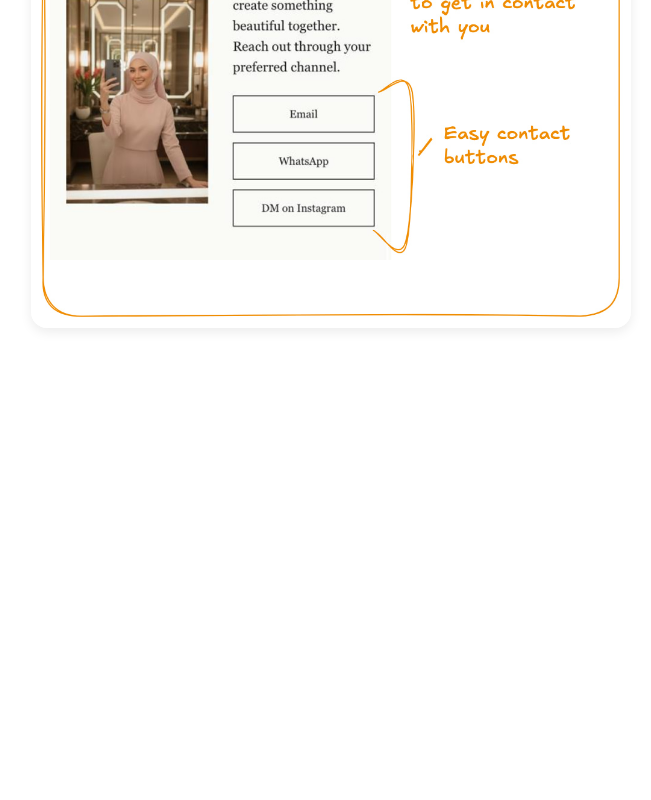
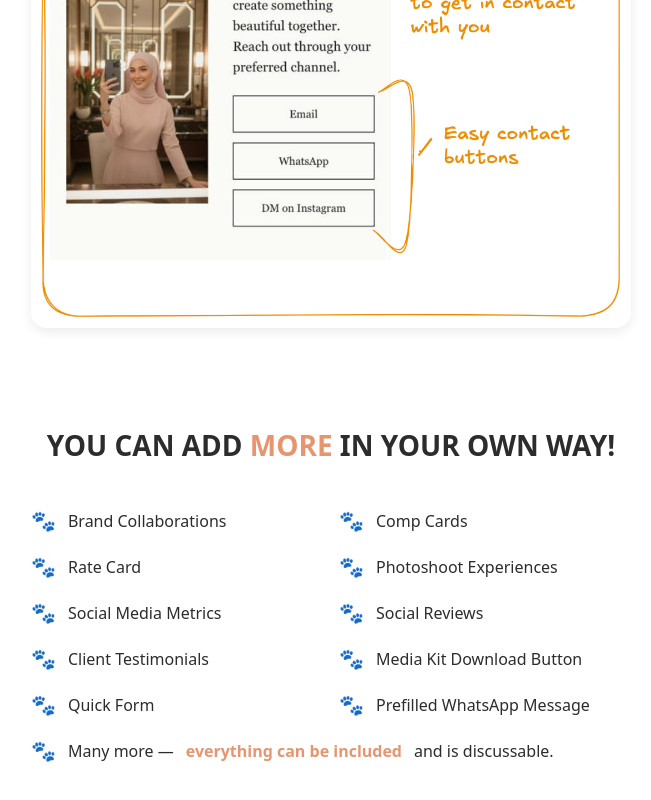
Before and after one commit to BigCalicoCatto/fatcalico, a Next.js app: page / in a window 1280 px wide. Shown: the part 5694-6494 px from the top of the page, without its empty margins (309-960 px from the left). Before the commit the page ends 6070 px from the top, so only its background shows below. Built offline with nearby package versions, Linux system fonts and the light colour scheme.

Commit message:
Update page.tsx

```diff
--- a/app/page.tsx
+++ b/app/page.tsx
@@ -168,6 +168,64 @@ export default function Home() {
           </div>
         </div>
       </section>
+
+      {/* YOU CAN ADD MORE */}
+      <section style={{ padding: '48px 24px', backgroundColor: '#FFFFFF' }}>
+        <h2 style={{ fontSize: '28px', fontWeight: 'bold', textAlign: 'center', marginBottom: '40px', color: '#2C2C2C' }}>
+          YOU CAN ADD <Highlight color="orange">MORE</Highlight> IN YOUR OWN WAY!
+        </h2>
+
+        <div style={{ maxWidth: '600px', marginLeft: 'auto', marginRight: 'auto' }}>
+          <div style={{ display: 'grid', gridTemplateColumns: '1fr 1fr', gap: '16px' }}>
+            <div style={{ display: 'flex', alignItems: 'center', gap: '12px', color: '#2C2C2C', fontSize: '16px' }}>
+              <span style={{ fontSize: '20px' }}>🐾</span>
+              Brand Collaborations
+            </div>
+            <div style={{ display: 'flex', alignItems: 'center', gap: '12px', color: '#2C2C2C', fontSize: '16px' }}>
+              <span style={{ fontSize: '20px' }}>🐾</span>
+              Comp Cards
+            </div>
+            <div style={{ display: 'flex', alignItems: 'center', gap: '12px', color: '#2C2C2C', fontSize: '16px' }}>
+              <span style={{ fontSize: '20px' }}>🐾</span>
+              Rate Card
+            </div>
+            <div style={{ display: 'flex', alignItems: 'center', gap: '12px', color: '#2C2C2C', fontSize: '16px' }}>
+              <span style={{ fontSize: '20px' }}>🐾</span>
+              Photoshoot Experiences
+            </div>
+            <div style={{ display: 'flex', alignItems: 'center', gap: '12px', color: '#2C2C2C', fontSize: '16px' }}>
+              <span style={{ fontSize: '20px' }}>🐾</span>
+              Social Media Metrics
+            </div>
+            <div style={{ display: 'flex', alignItems: 'center', gap: '12px', color: '#2C2C2C', fontSize: '16px' }}>
+              <span style={{ fontSize: '20px' }}>🐾</span>
+              Social Reviews
+            </div>
+            <div style={{ display: 'flex', alignItems: 'center', gap: '12px', color: '#2C2C2C', fontSize: '16px' }}>
+              <span style={{ fontSize: '20px' }}>🐾</span>
+              Client Testimonials
+            </div>
+            <div style={{ display: 'flex', alignItems: 'center', gap: '12px', color: '#2C2C2C', fontSize: '16px' }}>
+              <span style={{ fontSize: '20px' }}>🐾</span>
+              Media Kit Download Button
+            </div>
+            <div style={{ display: 'flex', alignItems: 'center', gap: '12px', color: '#2C2C2C', fontSize: '16px' }}>
+              <span style={{ fontSize: '20px' }}>🐾</span>
+              Quick Form
+            </div>
+            <div style={{ display: 'flex', alignItems: 'center', gap: '12px', color: '#2C2C2C', fontSize: '16px' }}>
+              <span style={{ fontSize: '20px' }}>🐾</span>
+              Prefilled WhatsApp Message
+            </div>
+            <div style={{ gridColumn: '1 / -1' }}>
+              <div style={{ display: 'flex', alignItems: 'center', gap: '12px', color: '#2C2C2C', fontSize: '16px' }}>
+                <span style={{ fontSize: '20px' }}>🐾</span>
+                Many more — <span style={{ color: '#E8956F', fontWeight: 'bold' }}>everything can be included</span> and is discussable.
+              </div>
+            </div>
+          </div>
+        </div>
+      </section>
     </div>
   );
 }
```
